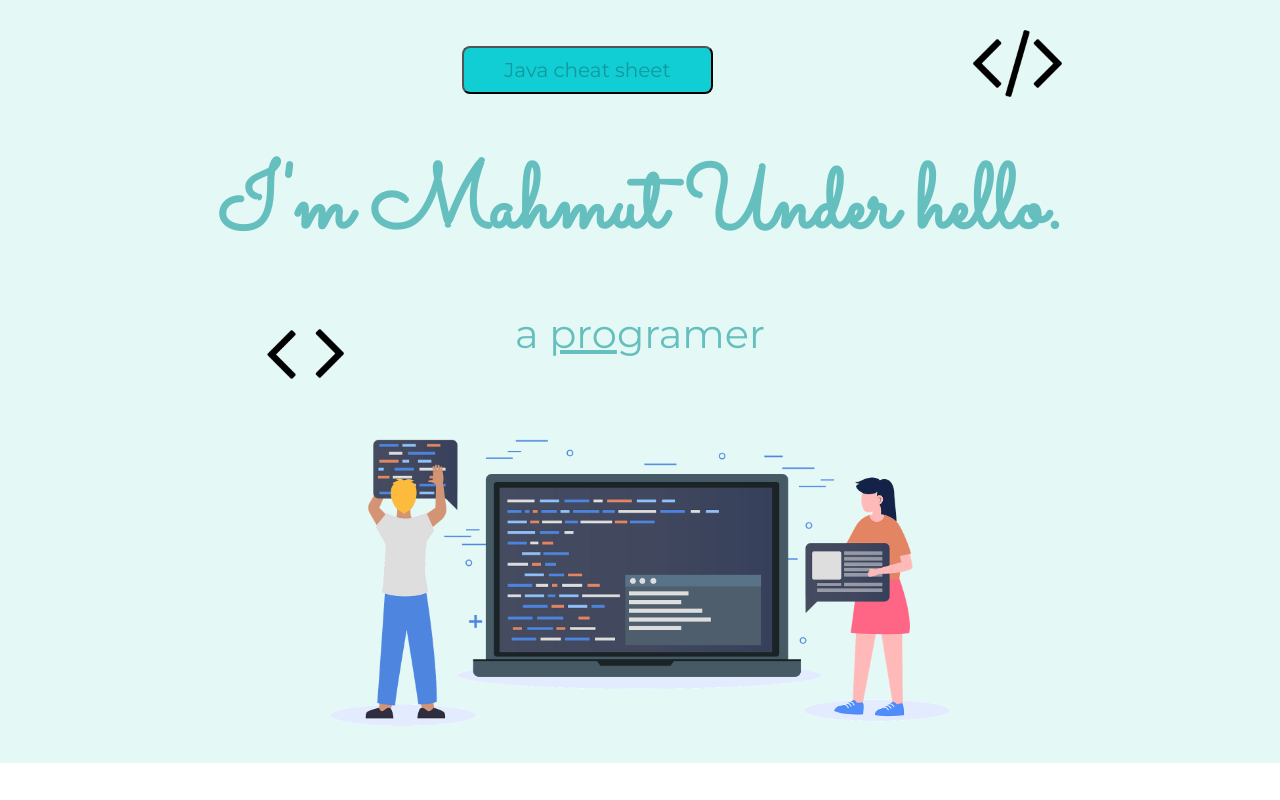
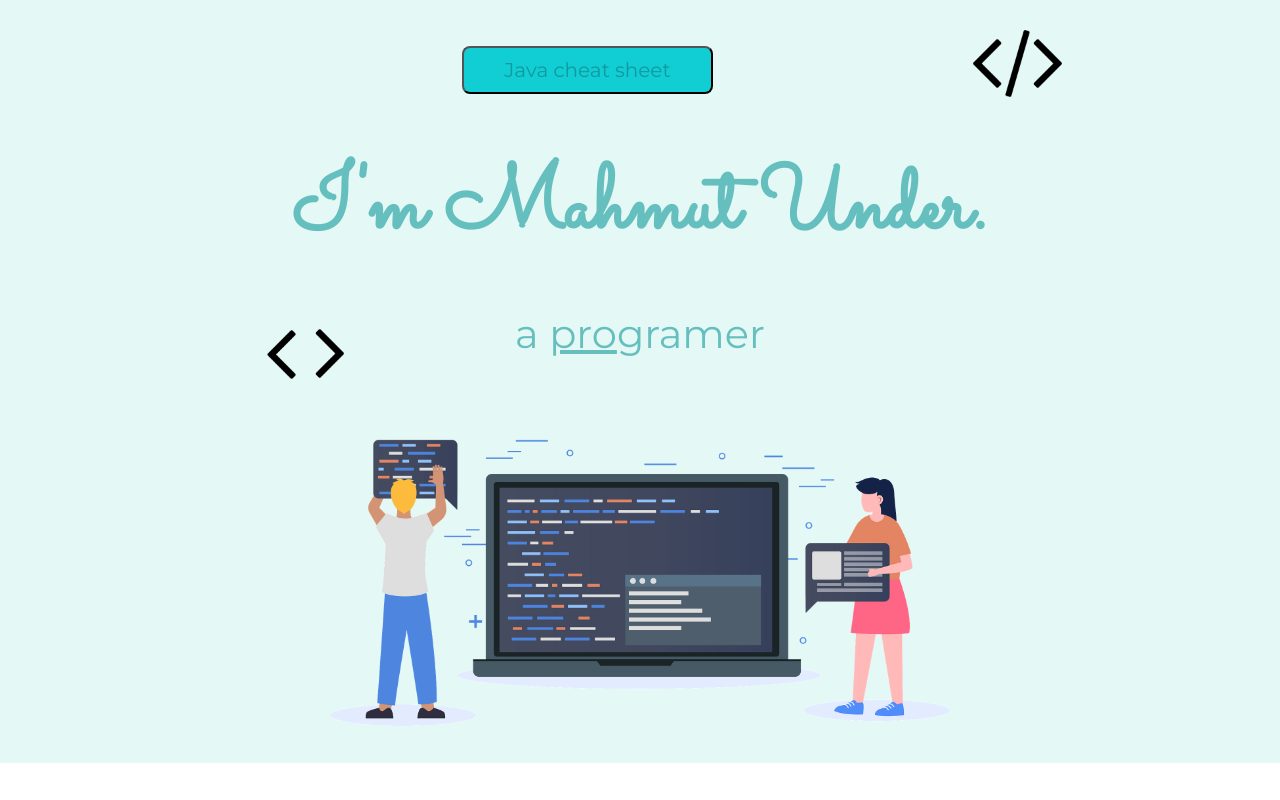
Before and after one commit to mahmutunder/cvnew, a plain HTML site: page index.html in a window 1280 px wide. Shown: the top 800 px of the page. Drawn offline with Linux system fonts and the light colour scheme.

Commit message:
remove hello

```diff
--- a/index.html
+++ b/index.html
@@ -16,7 +16,7 @@
         <button class="btn btn-lg btn-warning"><a href="page.html"> Java cheat sheet</a> </button>
 
       <img class="top-cloud"src="images/close1.png" alt="" width="100">
-      <h1>I'm Mahmut Under hello.</h1>
+      <h1>I'm Mahmut Under.</h1>
       <h2>a <span>pro</span>gramer</h2>
       <img class="bottom-cloud" src="images/open.png" alt="" width="100">
 
```
